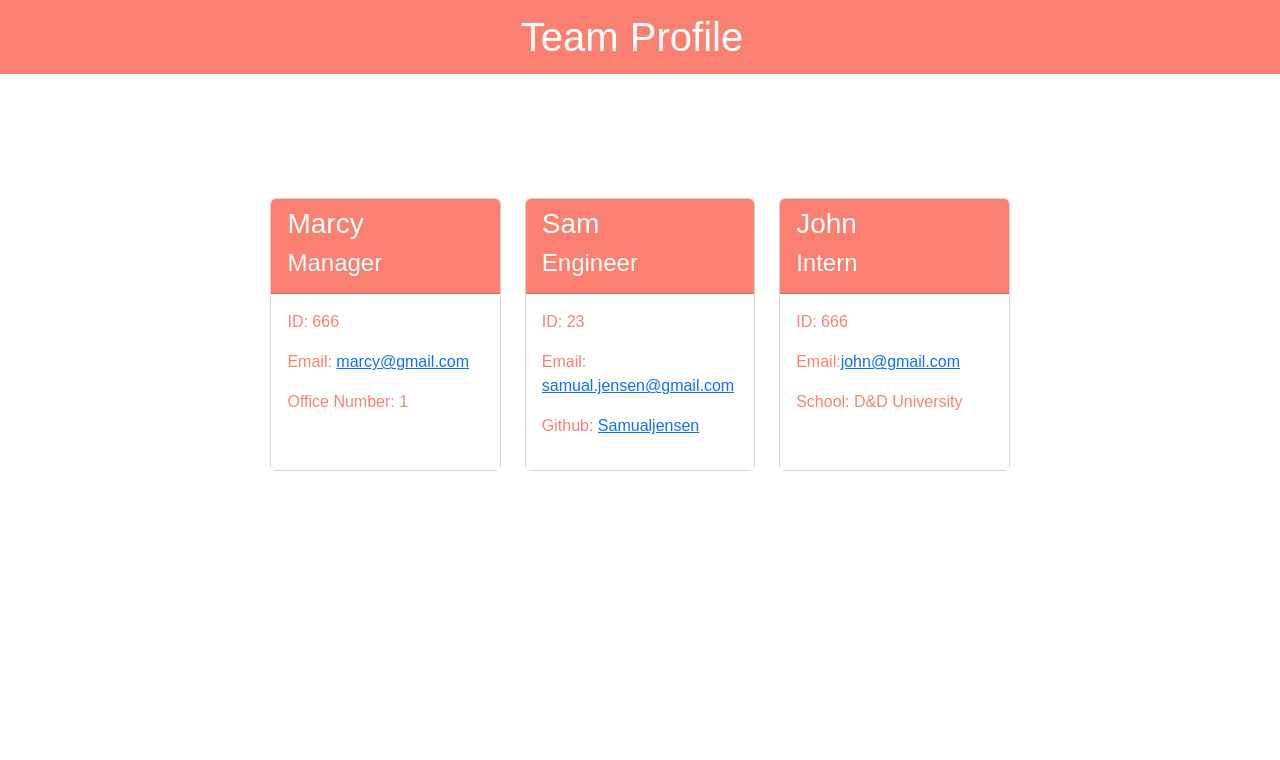
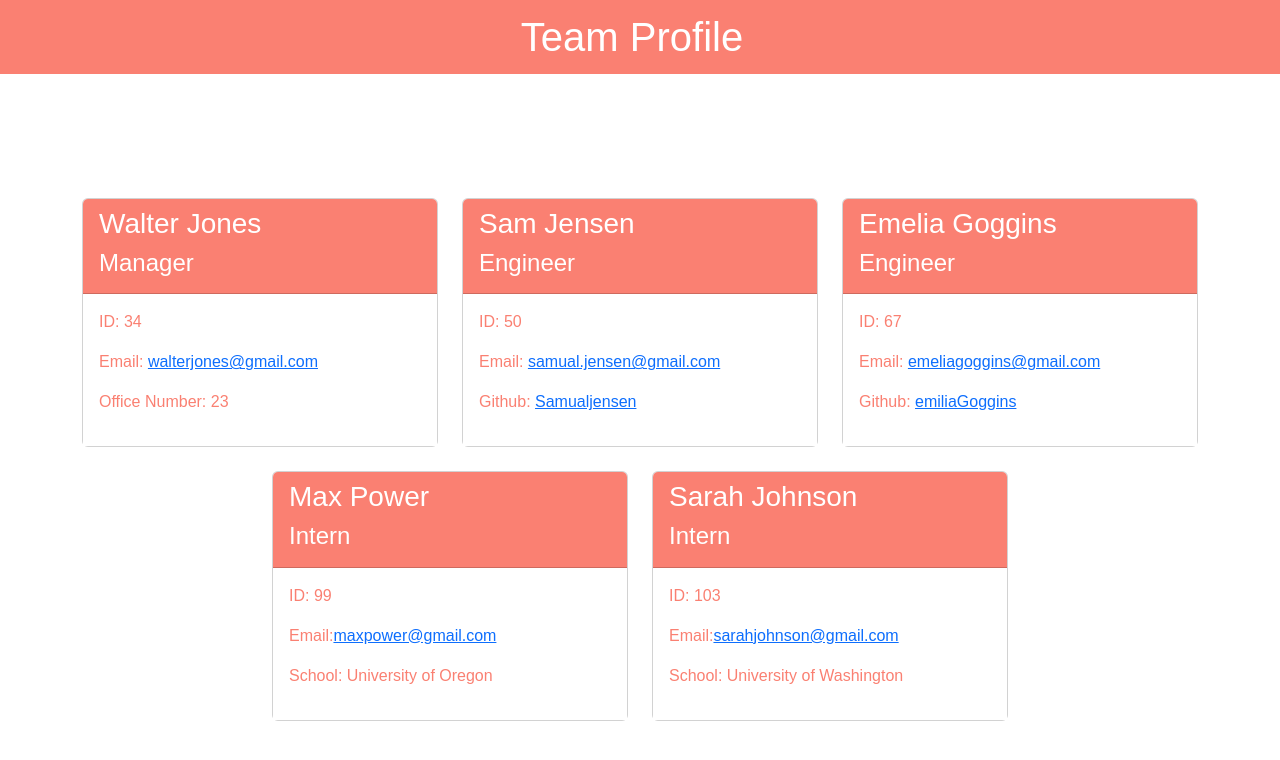
Before and after one commit to Samualjensen/Team-Profile-Generator, a website: page dist/index.html in a window 1280 px wide. Drawn offline with nearby package versions, Linux system fonts and the light colour scheme.

```diff
--- a/dist/index.html
+++ b/dist/index.html
@@ -1,3 +1,4 @@
+
   <!DOCTYPE html>
   <html lang="en">
   <head>
@@ -18,17 +19,18 @@
       <main>
           <div class="container">
               <div class="row justify-content-center" id="team-cards">
-    <!--Team Cards-->
+                  <!--Team Cards-->
+
     <div class="col-4 mt-4">
         <div class="card h-100">
             <div class="card-header">
-                <h3>Marcy </h3>
+                <h3>Walter Jones</h3>
                 <h4>Manager</h4>
             </div>
             <div class="card-body">
-                <p class="id">ID: 666</p>
-                <p class="email">Email: <a href="mailto:marcy@gmail.com">marcy@gmail.com</a></p>
-                <p class="office">Office Number: 1</p>
+                <p class="id">ID: 34</p>
+                <p class="email">Email: <a href="mailto:walterjones@gmail.com">walterjones@gmail.com</a></p>
+                <p class="office">Office Number: 23</p>
             </div>
         </div>
     </div>
@@ -36,11 +38,11 @@
     <div class="col-4 mt-4">
         <div class="card h-100">
             <div class="card-header">
-                <h3>Sam</h3>
+                <h3>Sam Jensen</h3>
                 <h4>Engineer</h4>
             </div>
             <div class="card-body">
-                <p class="id">ID: 23</p>
+                <p class="id">ID: 50</p>
                 <p class="email">Email: <a href="mailto:samual.jensen@gmail.com">samual.jensen@gmail.com</a></p>
                 <p class="github">Github: <a href="https://github.com/Samualjensen">Samualjensen</a></p>
             </div>
@@ -50,13 +52,41 @@
     <div class="col-4 mt-4">
         <div class="card h-100">
             <div class="card-header">
-                <h3>John</h3>
+                <h3>Emelia Goggins</h3>
+                <h4>Engineer</h4>
+            </div>
+            <div class="card-body">
+                <p class="id">ID: 67</p>
+                <p class="email">Email: <a href="mailto:emeliagoggins@gmail.com">emeliagoggins@gmail.com</a></p>
+                <p class="github">Github: <a href="https://github.com/emiliaGoggins">emiliaGoggins</a></p>
+            </div>
+        </div>
+    </div>
+
+    <div class="col-4 mt-4">
+        <div class="card h-100">
+            <div class="card-header">
+                <h3>Max Power</h3>
                 <h4>Intern</h4>
             </div>
             <div class="card-body">
-                <p class="id">ID: 666</p>
-                <p class="email">Email:<a href="mailto:john@gmail.com">john@gmail.com</a></p>
-                <p class="school">School: D&D University</p>
+                <p class="id">ID: 99</p>
+                <p class="email">Email:<a href="mailto:maxpower@gmail.com">maxpower@gmail.com</a></p>
+                <p class="school">School: University of Oregon</p>
+            </div>
+    </div>
+</div>
+
+    <div class="col-4 mt-4">
+        <div class="card h-100">
+            <div class="card-header">
+                <h3>Sarah Johnson</h3>
+                <h4>Intern</h4>
+            </div>
+            <div class="card-body">
+                <p class="id">ID: 103</p>
+                <p class="email">Email:<a href="mailto:sarahjohnson@gmail.com">sarahjohnson@gmail.com</a></p>
+                <p class="school">School: University of Washington</p>
             </div>
     </div>
 </div>
@@ -64,5 +94,6 @@
               </div>
           </div>
       </main>
+
   </body>
   </html>
```
Also changed, not shown: README.md, assets/images/teamprofilegeneratorscreenshot.png (added).
